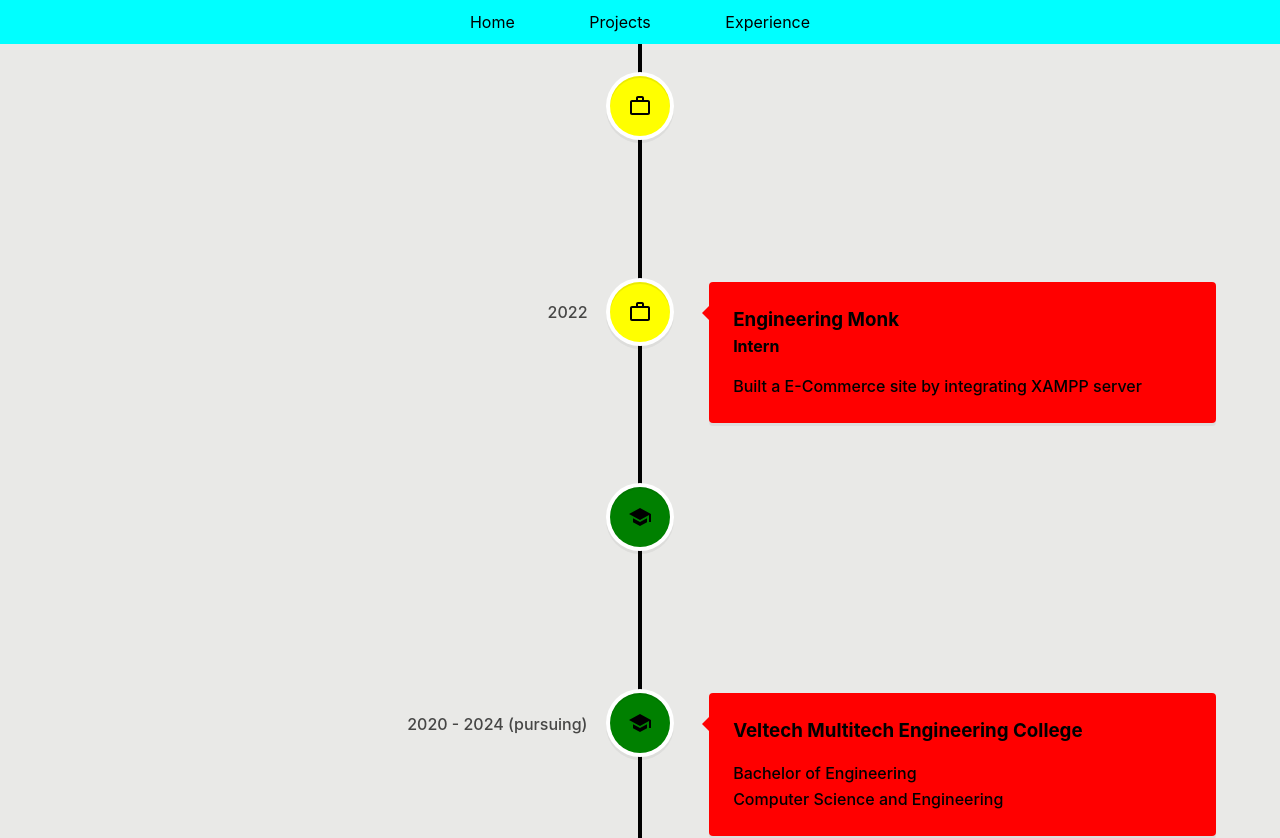
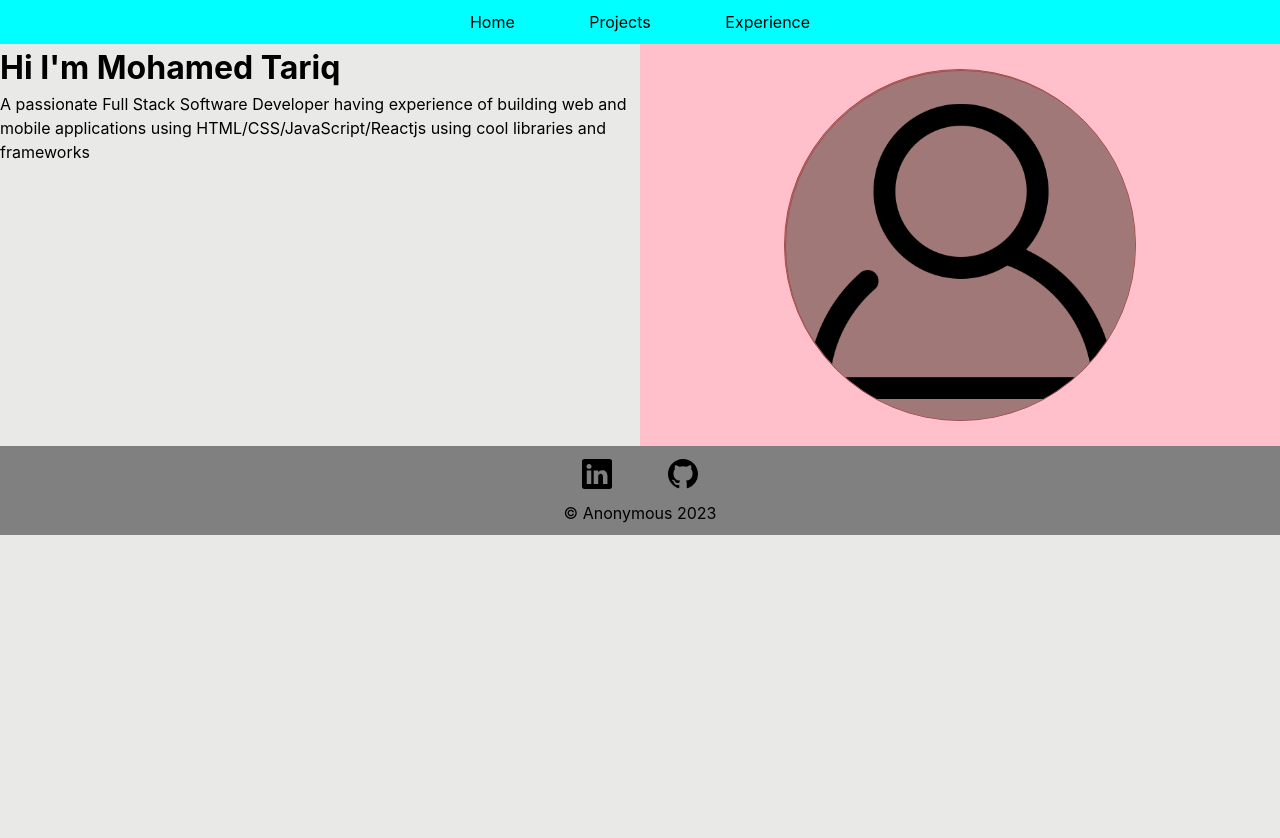
Before and after one commit to UchihaDSenju/react-portfolio, a React (Vite) app: page / in a window 1280 px wide. Shown: the top 838 px of the page. After the commit the page ends 800 px from the top, so only its background shows below. Built offline with nearby package versions, Linux system fonts and the light colour scheme.

Commit message:
Home page beginning done

```diff
--- a/src/App.jsx
+++ b/src/App.jsx
@@ -1,5 +1,6 @@
 import Navbar from "./components/navbar"
 import Footer from "./components/footer"
+import Home from "./pages/Home"
 import Experience from "./pages/Experience"
 
 function App() {
@@ -7,7 +8,7 @@
   return (
     <>
       <Navbar />
-      <Experience />
+      <Home />
       <Footer />
     </>
   )
--- a/src/pages/Home.jsx
+++ b/src/pages/Home.jsx
@@ -0,0 +1,23 @@
+import React from 'react'
+import '../styles/Home.css'
+import Profile from '../assets/profile.png'
+
+function Home() {
+  return (
+    <>
+        <div className='about-container'>
+            <div className='about'>
+                <h1>Hi I'm Mohamed Tariq</h1>
+                <p>A passionate Full Stack Software Developer having experience of building web and mobile applications using HTML/CSS/JavaScript/Reactjs using cool libraries and frameworks</p>
+            </div>
+            <div className='profile-photo'>
+                <div>
+                    <div><img src={Profile}></img></div>
+                </div>
+            </div>
+        </div>
+    </>
+  )
+}
+
+export default Home
--- /dev/null
+++ b/src/styles/Home.css
@@ -0,0 +1,24 @@
+.about-container{
+    display: grid;
+    grid-template-columns: 1fr 1fr;
+}
+
+.profile-photo{
+    text-align: center;
+    background-color: pink;
+    padding: 25px 0px;
+}
+
+.profile-photo div{
+    background-color: rgb(161, 120, 120);
+    width: 350px;
+    height: 350px;
+    border-radius: 50%;
+    overflow: hidden;
+    margin: 0px auto;
+    border: 1px solid rgb(166, 77, 77);
+}
+
+.profile-photo img{
+    width: 350px;
+}
```
Also changed, not shown: src/assets/profile.png (added), src/styles/techStack.css (added).
